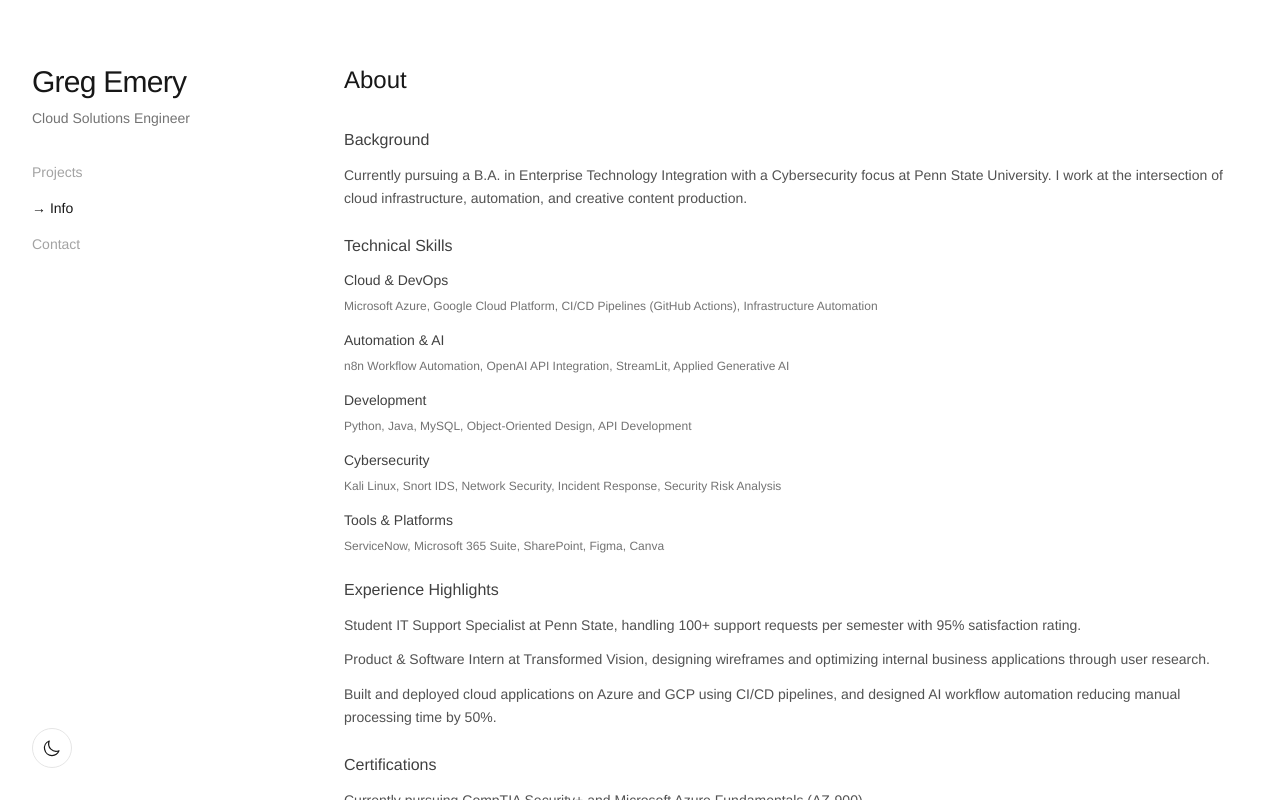
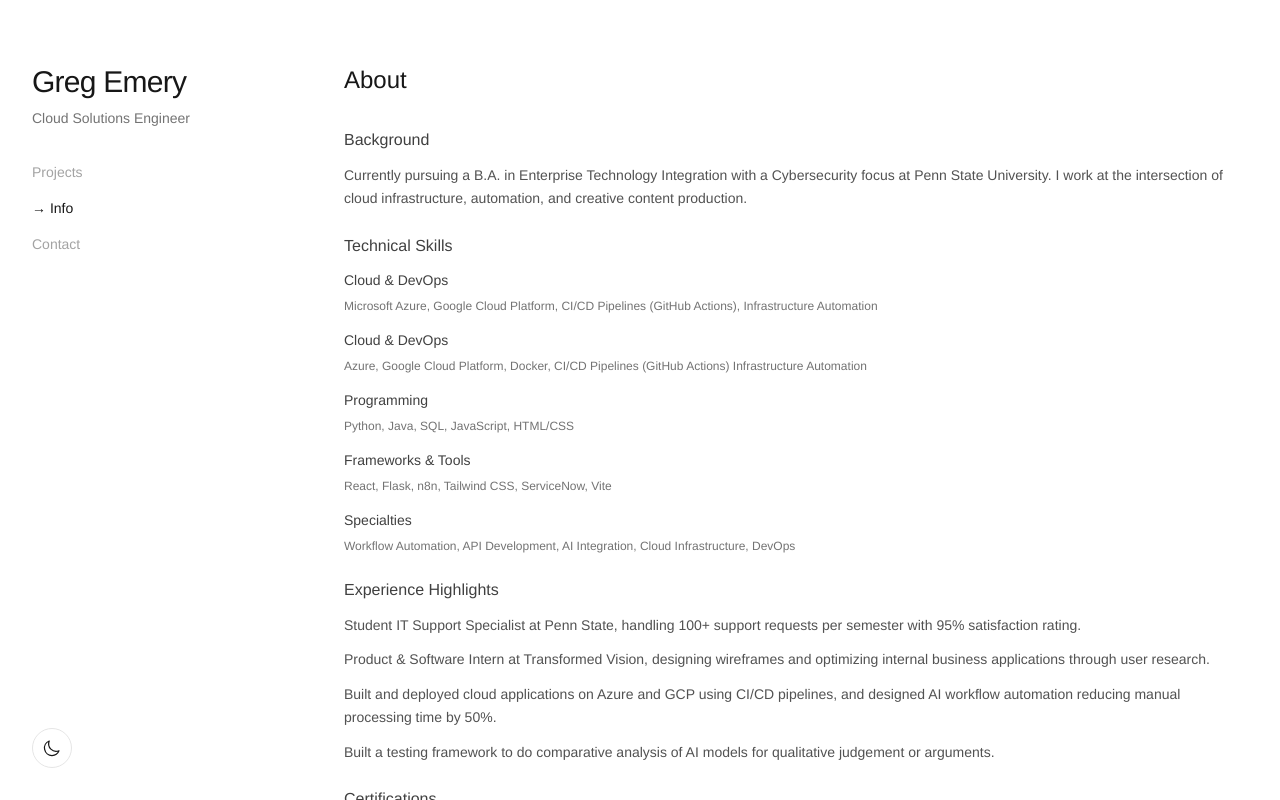
Before and after one commit to mochienterprises/portfolio, a React (Vite) app: page / in a window 1280 px wide. Both pictures are taken after a click on the button "Info". Shown: the top 800 px of the page. Built offline with nearby package versions, Linux system fonts and the light colour scheme.

Commit message:
Updated Contact information and Info

```diff
--- a/src/components/Contact.jsx
+++ b/src/components/Contact.jsx
@@ -43,6 +43,14 @@ const Contact = () => {
             >
               LinkedIn →
             </a>
+            <a
+              href="https://x.com/embuildsai"
+              target="_blank"
+              rel="noopener noreferrer"
+              className="block text-sm font-light hover:text-neutral-500 dark:hover:text-neutral-300 transition-colors"
+            >
+              Twitter →
+            </a>
           </div>
         </div>
 
--- a/src/components/Info.jsx
+++ b/src/components/Info.jsx
@@ -34,36 +34,36 @@ const Info = () => {
             </div>
             <div>
               <p className="text-sm font-normal mb-2 text-neutral-700 dark:text-neutral-300">
-                Automation & AI
+                Cloud & DevOps
               </p>
               <p className="text-xs font-light text-neutral-500 dark:text-neutral-500">
-                n8n Workflow Automation, OpenAI API Integration, StreamLit,
-                Applied Generative AI
+                Azure, Google Cloud Platform, Docker, CI/CD Pipelines (GitHub
+                Actions) Infrastructure Automation
               </p>
             </div>
             <div>
               <p className="text-sm font-normal mb-2 text-neutral-700 dark:text-neutral-300">
-                Development
+                Programming
               </p>
               <p className="text-xs font-light text-neutral-500 dark:text-neutral-500">
-                Python, Java, MySQL, Object-Oriented Design, API Development
+                Python, Java, SQL, JavaScript, HTML/CSS
               </p>
             </div>
             <div>
               <p className="text-sm font-normal mb-2 text-neutral-700 dark:text-neutral-300">
-                Cybersecurity
+                Frameworks & Tools
               </p>
               <p className="text-xs font-light text-neutral-500 dark:text-neutral-500">
-                Kali Linux, Snort IDS, Network Security, Incident Response,
-                Security Risk Analysis
+                React, Flask, n8n, Tailwind CSS, ServiceNow, Vite
               </p>
             </div>
             <div>
               <p className="text-sm font-normal mb-2 text-neutral-700 dark:text-neutral-300">
-                Tools & Platforms
+                Specialties
               </p>
               <p className="text-xs font-light text-neutral-500 dark:text-neutral-500">
-                ServiceNow, Microsoft 365 Suite, SharePoint, Figma, Canva
+                Workflow Automation, API Development, AI Integration, Cloud
+                Infrastructure, DevOps
               </p>
             </div>
           </div>
@@ -87,6 +87,10 @@ const Info = () => {
               Built and deployed cloud applications on Azure and GCP using CI/CD
               pipelines, and designed AI workflow automation reducing manual
               processing time by 50%.
+            </p>
+            <p>
+              Built a testing framework to do comparative analysis of AI models
+              for qualitative judgement or arguments.
             </p>
           </div>
         </div>
```
